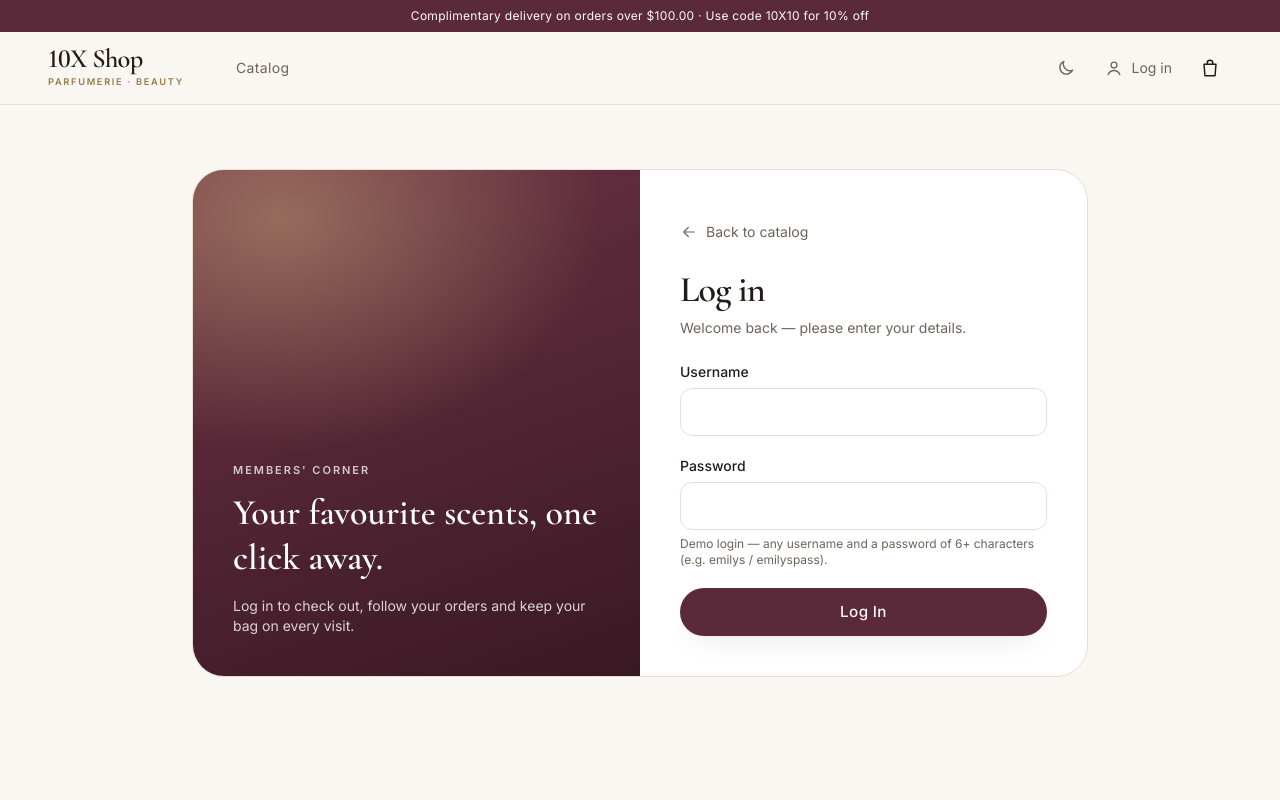
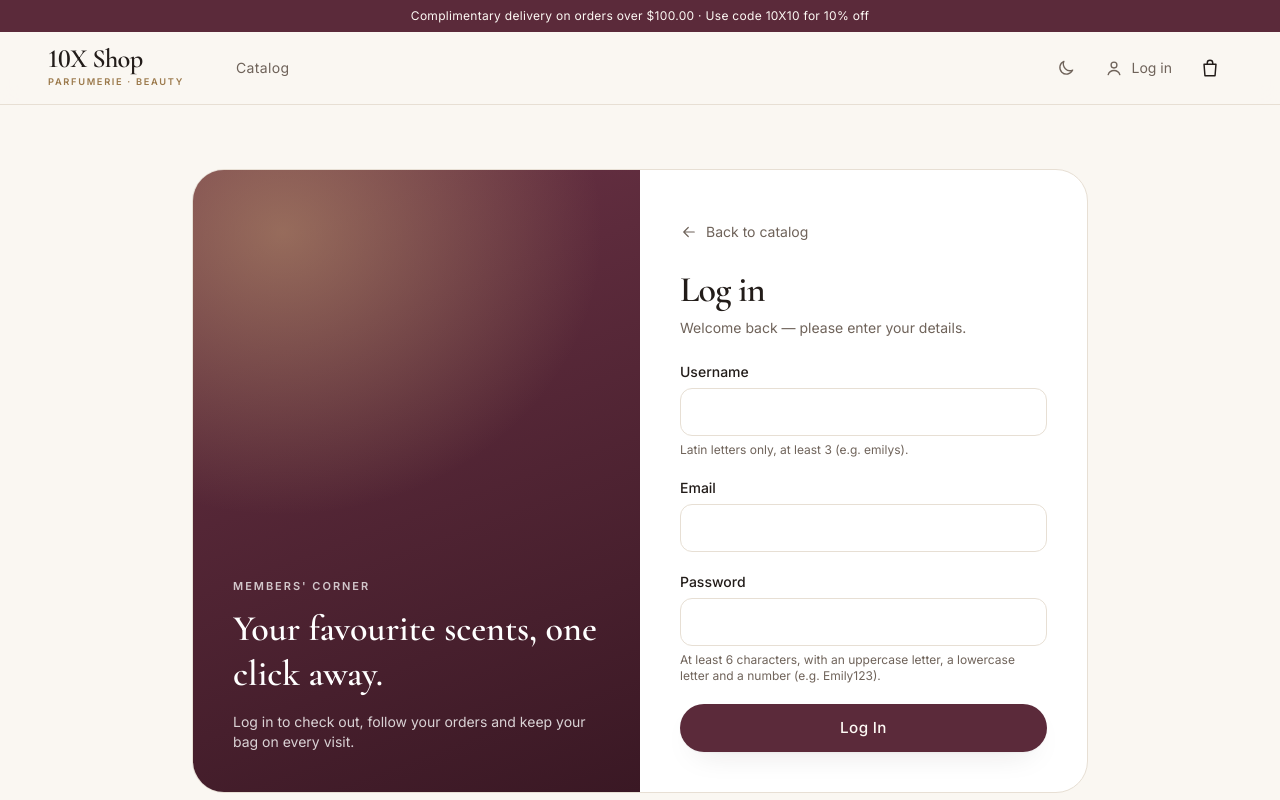
Before and after one commit to 1ak0/10x-Shop-Ia-Gigolashvili, a React (Vite) app: page /login in a window 1280 px wide. Shown: the top 800 px of the page. Built offline with nearby package versions, Linux system fonts and the light colour scheme.

Commit message:
feat(auth): require Latin username, valid email and a strong password

```diff
--- a/src/context/AuthContext.tsx
+++ b/src/context/AuthContext.tsx
@@ -4,7 +4,7 @@ import type { AuthUser, ProfileFormValues } from "../types/user";
 
 /*
  * Educational login: no server, no real credentials.
- * Any non-empty username + a 6+ character password "logs in" — we only keep the username
+ * A valid username, email and password "log in" — we only keep the username and email
  * (and later the profile fields) in React state. The password is never stored or sent.
  */
 
@@ -12,15 +12,15 @@ interface AuthContextValue {
   user: AuthUser | null;
   isLoggedIn: boolean;
   displayName: string;
-  login: (username: string) => void;
+  login: (username: string, email: string) => void;
   logout: () => void;
   updateProfile: (values: ProfileFormValues) => void;
 }
 
 const AuthContext = createContext<AuthContextValue | null>(null);
 
-function createUser(username: string): AuthUser {
-  return { username, firstName: "", lastName: "", email: "", phone: "" };
+function createUser(username: string, email: string): AuthUser {
+  return { username, firstName: "", lastName: "", email, phone: "" };
 }
 
 export function AuthProvider({ children }: { children: ReactNode }) {
@@ -32,9 +32,11 @@ export function AuthProvider({ children }: { children: ReactNode }) {
     else userStorage.remove();
   }, [user]);
 
-  const login = useCallback((username: string) => {
+  const login = useCallback((username: string, email: string) => {
     const name = username.trim();
-    setUser((current) => (current?.username === name ? current : createUser(name)));
+    const mail = email.trim();
+    // Same username again → keep the saved profile, just update the email.
+    setUser((current) => (current?.username === name ? { ...current, email: mail } : createUser(name, mail)));
   }, []);
 
   const logout = useCallback(() => setUser(null), []);
--- a/src/pages/LoginPage.tsx
+++ b/src/pages/LoginPage.tsx
@@ -9,13 +9,23 @@ import { useToast } from "../context/ToastContext";
 import type { LoginFormValues } from "../types/user";
 import { getRedirectPath } from "../utils/guards";
 
-/** Yup schema — the exact error texts come from the PRD (P1.2). */
+/** Yup schema — PRD messages plus stricter rules for username, email and password. */
 const loginSchema = Yup.object({
-  username: Yup.string().email().required("Username is required"),
-  password: Yup.string().required("Password is required").min(6, "Password must be at least 6 characters"),
+  username: Yup.string()
+    .trim()
+    .required("Username is required")
+    .matches(/^[A-Za-z]+$/, "Username can contain Latin letters only")
+    .min(3, "Username must be at least 3 characters"),
+  email: Yup.string().trim().required("Email is required").email("Please enter a valid email address"),
+  password: Yup.string()
+    .required("Password is required")
+    .min(6, "Password must be at least 6 characters")
+    .matches(/[a-z]/, "Password must contain a lowercase letter")
+    .matches(/[A-Z]/, "Password must contain an uppercase letter")
+    .matches(/\d/, "Password must contain a number"),
 });
 
-const INITIAL_VALUES: LoginFormValues = { username: "", password: "" };
+const INITIAL_VALUES: LoginFormValues = { username: "", email: "", password: "" };
 
 export default function LoginPage() {
   const { login, logout, isLoggedIn, displayName } = useAuth();
@@ -32,7 +42,7 @@ export default function LoginPage() {
     initialValues: INITIAL_VALUES,
     validationSchema: loginSchema,
     onSubmit: (values) => {
-      login(values.username);
+      login(values.username, values.email);
       showToast(`Welcome, ${values.username.trim()} ✓`);
       navigate(redirectTo, { replace: true });
     },
@@ -88,6 +98,18 @@ export default function LoginPage() {
                   onChange={formik.handleChange}
                   onBlur={formik.handleBlur}
                   error={fieldError("username")}
+                  hint="Latin letters only, at least 3 (e.g. emilys)."
+                />
+                <TextField
+                  id="email"
+                  name="email"
+                  type="email"
+                  label="Email"
+                  autoComplete="email"
+                  value={formik.values.email}
+                  onChange={formik.handleChange}
+                  onBlur={formik.handleBlur}
+                  error={fieldError("email")}
                 />
                 <TextField
                   id="password"
@@ -99,7 +121,7 @@ export default function LoginPage() {
                   onChange={formik.handleChange}
                   onBlur={formik.handleBlur}
                   error={fieldError("password")}
-                  hint="Demo login — any username and a password of 6+ characters (e.g. emilys / emilyspass)."
+                  hint="At least 6 characters, with an uppercase letter, a lowercase letter and a number (e.g. Emily123)."
                 />
                 <Button type="submit" size="lg" fullWidth disabled={formik.isSubmitting}>
                   Log In
--- a/src/types/user.ts
+++ b/src/types/user.ts
@@ -8,6 +8,7 @@ export interface AuthUser {
 
 export interface LoginFormValues {
   username: string;
+  email: string;
   password: string;
 }
 
```
